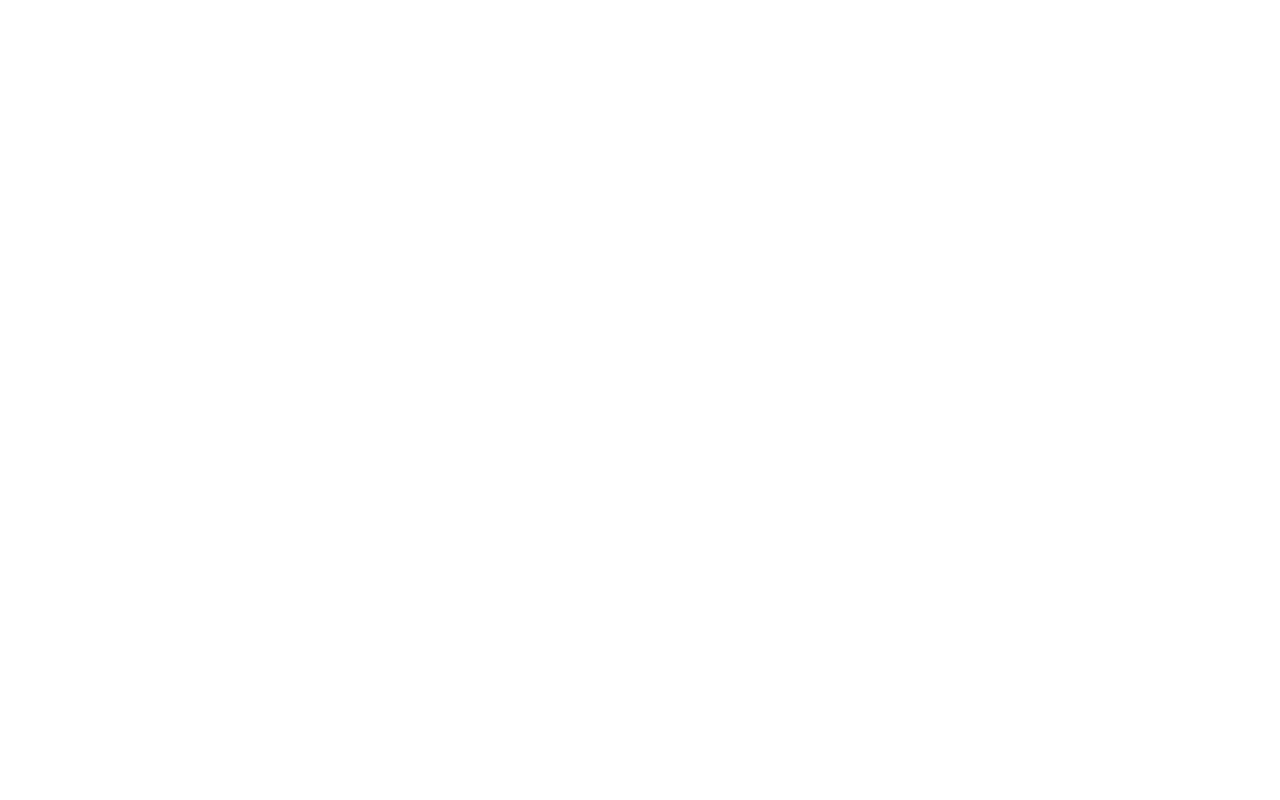
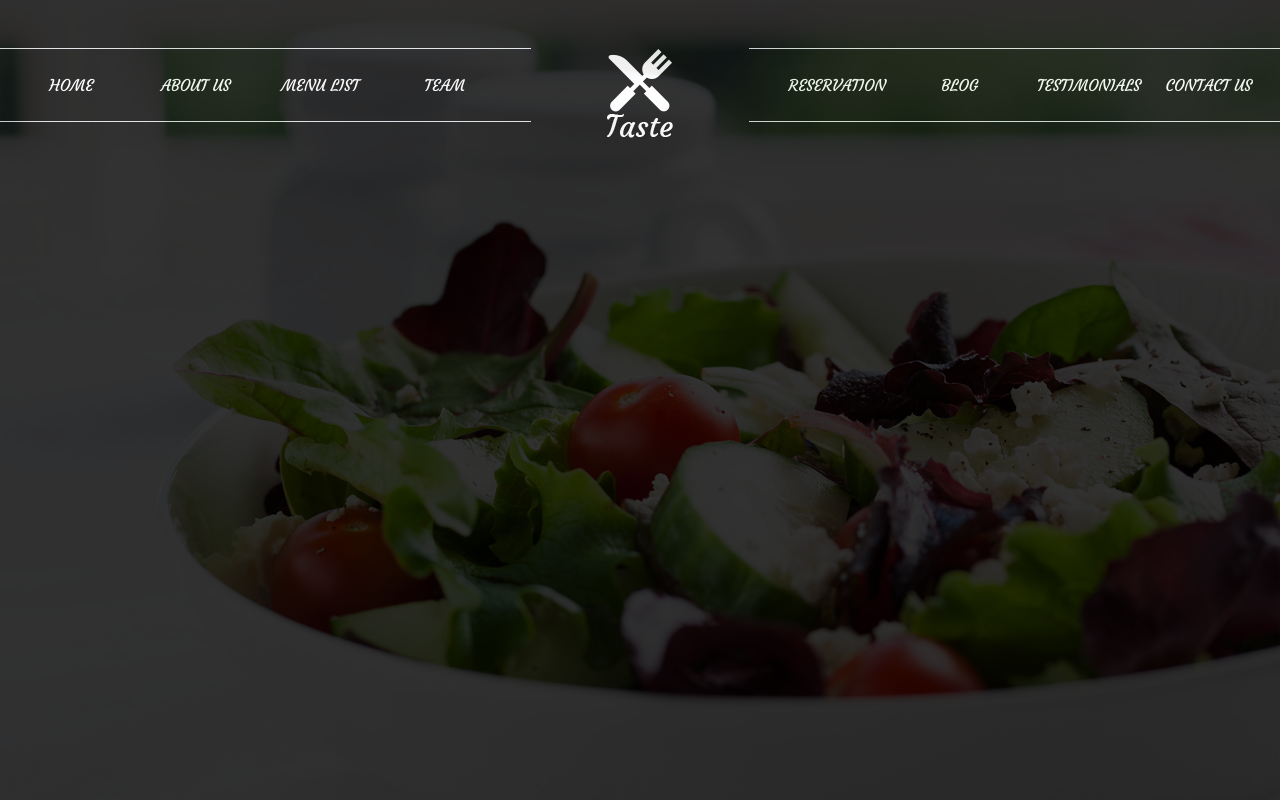
Before and after one commit to kermadihamza/git_bootstrap_les_chefs, a website: page index.html in a window 1280 px wide. Shown: the top 800 px of the page. Drawn offline with nearby package versions, Linux system fonts and the light colour scheme.

Commit message:
fin de la navbar

```diff
--- a/index.html
+++ b/index.html
@@ -1,12 +1,46 @@
 <!DOCTYPE html>
 <html lang="en">
+
 <head>
     <meta charset="UTF-8">
     <meta name="viewport" content="width=device-width, initial-scale=1.0">
     <meta http-equiv="X-UA-Compatible" content="ie=edge">
+    <link href="https://fonts.googleapis.com/css?family=Courgette" rel="stylesheet">
+    <link rel="stylesheet" href="public/css/style.css">
     <title>Document</title>
 </head>
+
 <body>
+    <!-- HEADER -->
+    <header>
+        <div class="opacity">
 
+            <nav class="">
+                <div class="row text-white text-center pt-5">
+                    <div class="col-5">
+                        <div class="row border-top border-bottom p-4">
+                            <div class="col-3">HOME</div>
+                            <div class="col-3">ABOUT US</div>
+                            <div class="col-3">MENU LIST</div>
+                            <div class="col-3">TEAM</div>
+                        </div>
+                    </div>
+                    <div class="col-2">
+                        <img src="public/images/logo.png" alt="">
+                    </div>
+                    <div class="col-5">
+                        <div class="row border-top border-bottom p-4">
+                            <div class="col-3">RESERVATION</div>
+                            <div class="col-3">BLOG</div>
+                            <div class="col-3">TESTIMONIALS</div>
+                            <div class="col-3">CONTACT US</div>
+                        </div>
+                    </div>
+                </div>
+            </nav>
+        </div>
+    </header>
+    <!-- FIN HEADER -->
 </body>
+
 </html>
--- a/src/sass/style.sass
+++ b/src/sass/style.sass
@@ -0,0 +1,18 @@
+@import '../../node_modules/bootstrap/dist/css/bootstrap.css'
+@import '../../node_modules/@fortawesome/fontawesome-free/css/all.min.css'
+
+body
+  font-family: 'Courgette', cursive
+
+header
+  background-image: url("/public/images/banner1.jpg")
+  height: 80rem
+  background-size: 100%
+
+.opacity
+  background-color: black
+  opacity: 0.8
+  height: 100%
+  width: 100%
+
+.row
```
Also changed, not shown: public/css/style.css, 1 other file.
